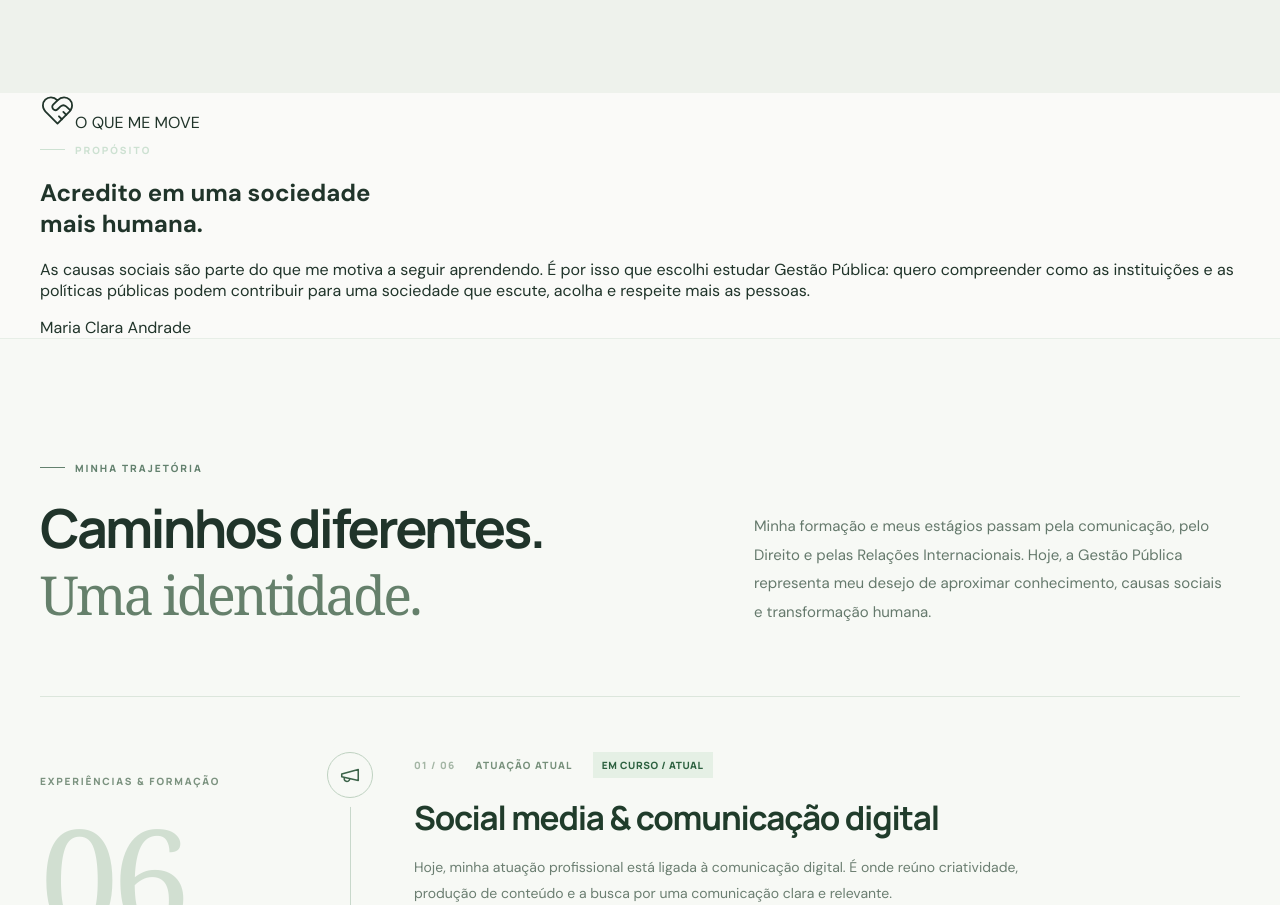
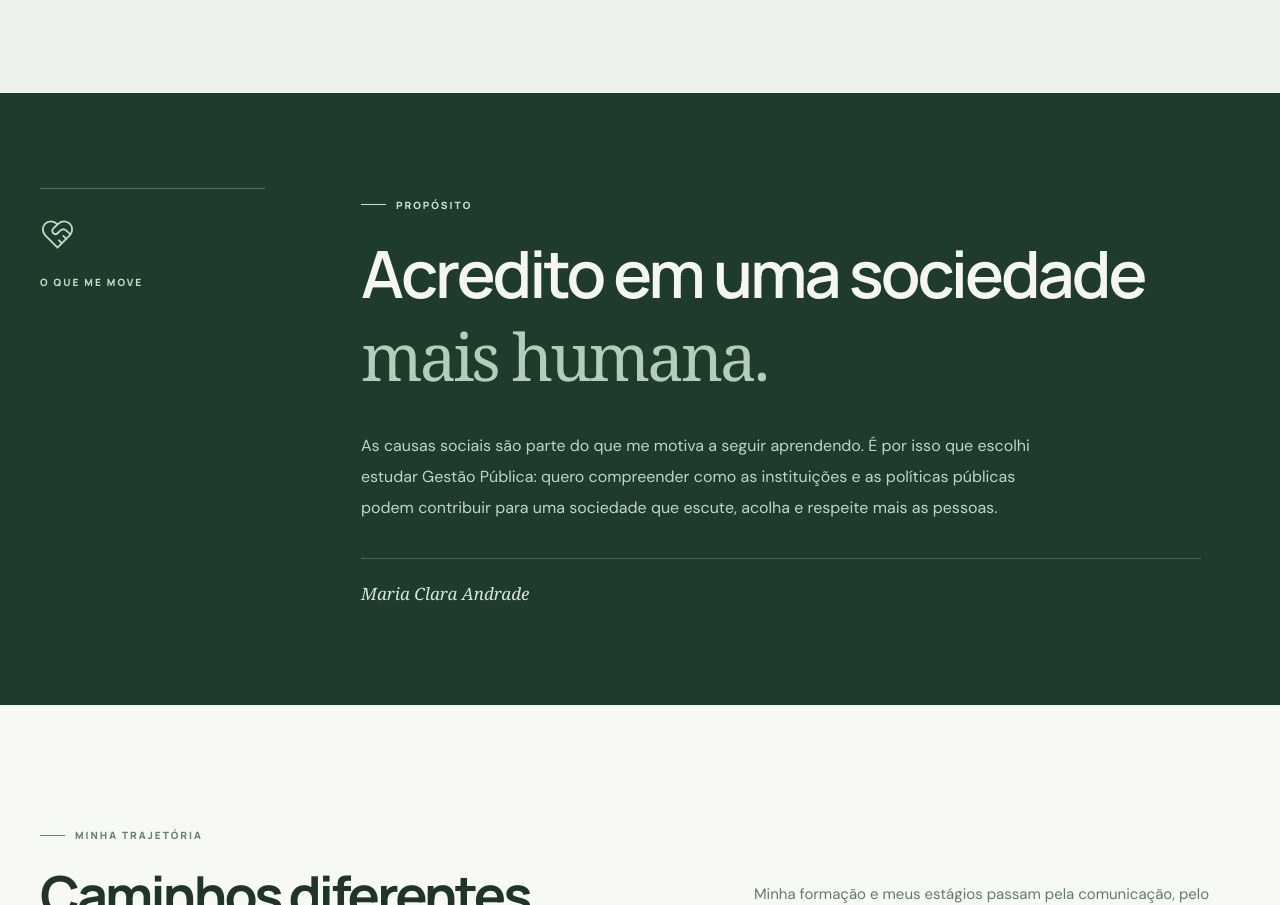
Before and after one commit to jpliratavares/maria-clara-imoveis, a React (Vite) app: page / in a window 1280 px wide. Shown: the part 1440-2345 px from the top of the page. Built offline with nearby package versions, Linux system fonts and the light colour scheme.

Commit message:
style: add personal mission section for social causes

```diff
--- a/src/styles.css
+++ b/src/styles.css
@@ -79,3 +79,16 @@
 .trajectory-outro a{display:flex;align-items:center;gap:7px;white-space:nowrap;font:700 12px Manrope;border-bottom:1px solid currentColor;padding-bottom:7px}
 @media(max-width:900px){.trajectory-layout{grid-template-columns:150px minmax(0,1fr);gap:35px}.trajectory-heading{gap:5%}.trajectory-rail strong{font-size:90px}}
 @media(max-width:700px){.trajectory-section{padding:75px 0}.trajectory-heading{display:block;padding-bottom:38px}.trajectory-heading h2{font-size:clamp(35px,8vw,48px);letter-spacing:-1.8px}.trajectory-heading>p{margin-top:23px}.trajectory-layout{display:block;padding-top:42px}.trajectory-rail{display:none}.trajectory-list{margin-left:20px;padding-left:16px}.trajectory-item{padding-left:23px;padding-bottom:38px}.trajectory-node{left:-38px;width:38px;height:38px;box-shadow:0 0 0 6px #f7f9f5}.trajectory-node svg{width:18px}.trajectory-content{padding-bottom:34px}.trajectory-content h3{font-size:24px}.trajectory-meta{font-size:9px;gap:9px}.trajectory-outro{margin-top:45px;padding:23px;flex-wrap:wrap}.trajectory-outro a{margin-left:40px}}
+
+
+/* Propósito pessoal: causas sociais como eixo da formação em Gestão Pública */
+.purpose-section{background:#1e3b2c;color:#f4f7f1;padding:95px 0 100px;overflow:hidden}
+.purpose-layout{display:grid;grid-template-columns:225px minmax(0,1fr);gap:8%;align-items:start}
+.purpose-mark{display:flex;flex-direction:column;align-items:flex-start;gap:23px;color:#c4dac6;border-top:1px solid #53715b;padding-top:28px}
+.purpose-mark span{font:800 10px Manrope;letter-spacing:2px}
+.purpose-copy{max-width:840px}
+.purpose-copy h2{font:600 clamp(36px,5.1vw,69px)/1.15 Manrope;letter-spacing:-3px;margin:24px 0 30px}
+.purpose-copy h2 em{font:400 1em Georgia,serif;color:#b5cdb8}
+.purpose-copy>p:not(.kicker){font-size:16px;line-height:1.95;color:#c4d3c6;max-width:680px;margin:0}
+.purpose-signature{display:block;margin-top:35px;padding-top:23px;border-top:1px solid #486550;font:500 17px Georgia,serif;font-style:italic;color:#d8e5d8}
+@media(max-width:700px){.purpose-section{padding:65px 0 75px}.purpose-layout{grid-template-columns:1fr;gap:32px}.purpose-mark{flex-direction:row;align-items:center;gap:15px;padding-top:18px}.purpose-mark svg{width:28px}.purpose-copy h2{font-size:clamp(35px,8.8vw,49px);letter-spacing:-1.8px}.purpose-copy>p:not(.kicker){font-size:14px}}
```
